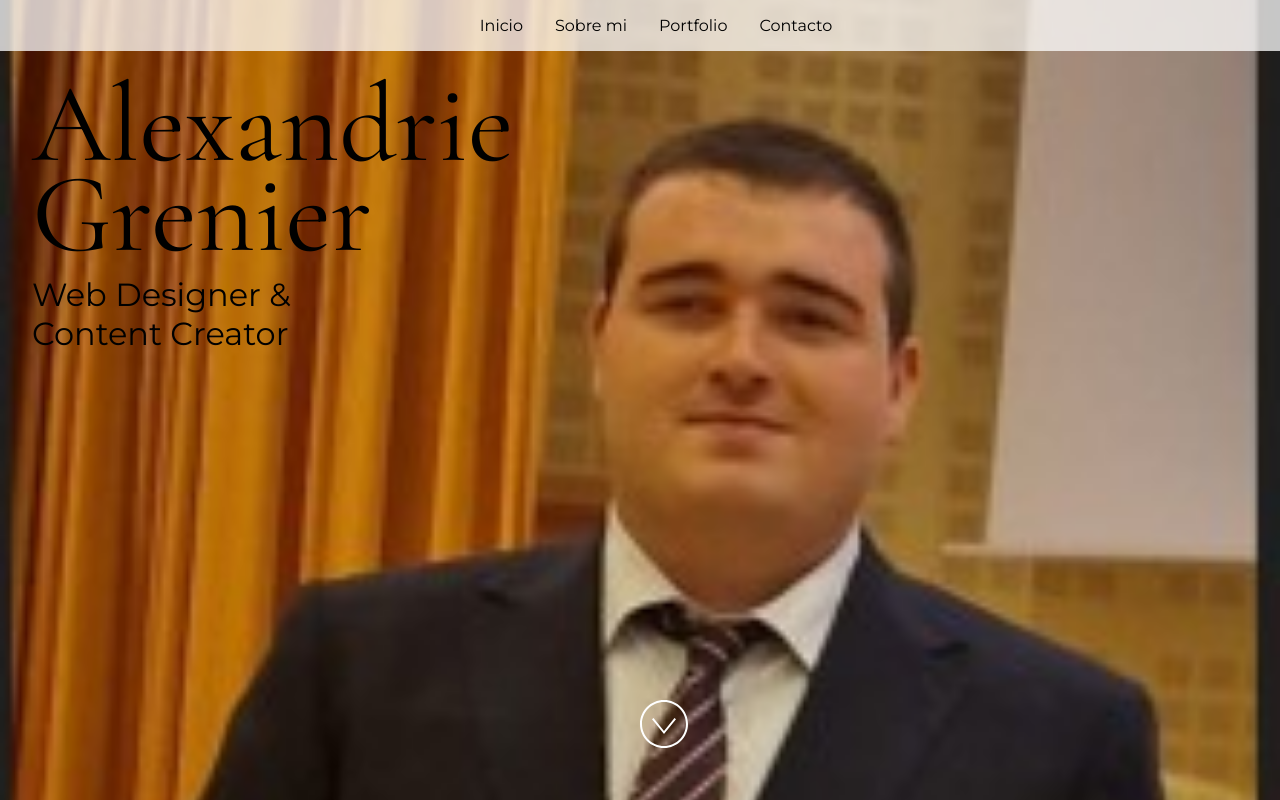
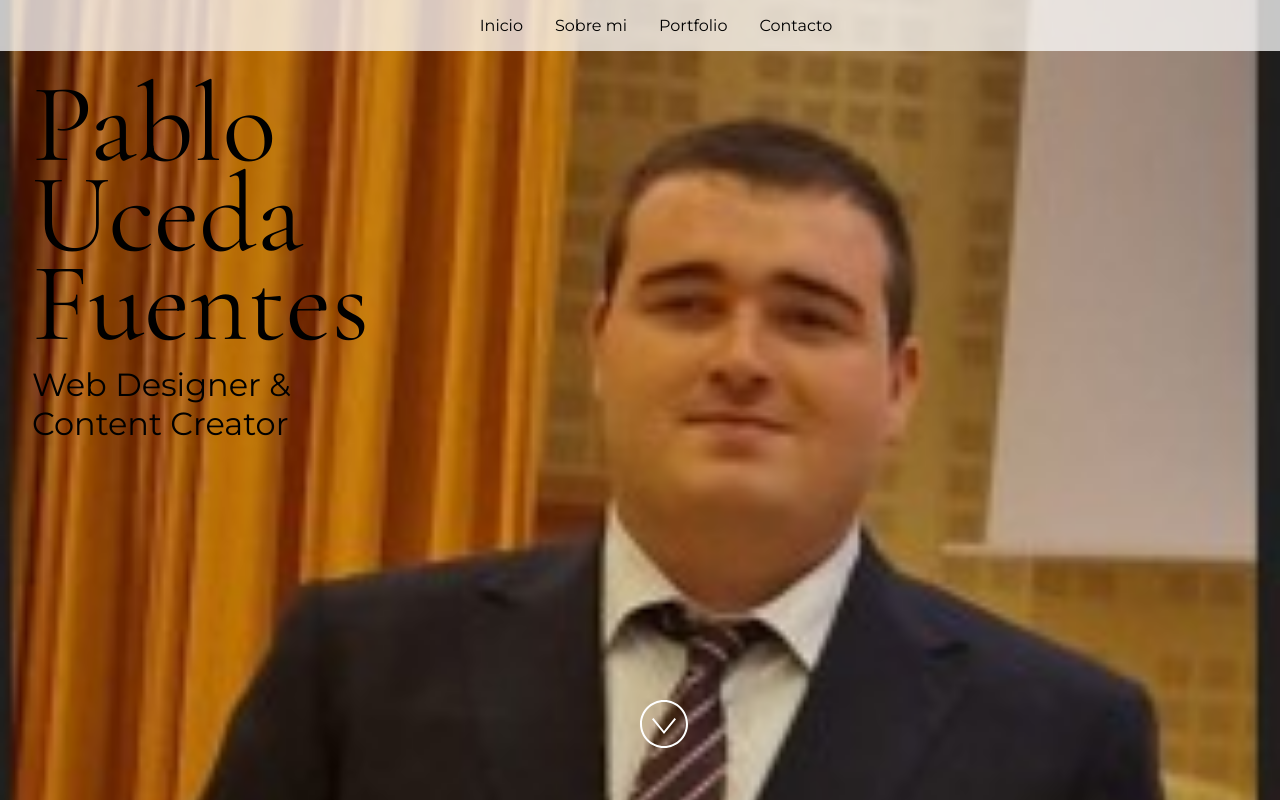
Before and after one commit to pabuce/SWA-Azure, a React (Vite) app: page / in a window 1280 px wide. Built offline with nearby package versions, Linux system fonts and the light colour scheme.

Commit message:
Update Home.jsx

```diff
--- a/src/Components/Home.jsx
+++ b/src/Components/Home.jsx
@@ -29,7 +29,7 @@ const Home = ({ name, title }) => {
     <section id="home" className="min-height">
       <img className="background" src={image} alt="" />
       <div style={{ position: "absolute", top: "5rem", left: "2rem", width: "17rem" }}>
-        <h1>{name}</h1>
+        <h1>Pablo Uceda Fuentes</h1>
         <h2>{title}</h2>
       </div>
       <div style={{ position: "absolute", bottom: "3rem", left: "50%" }}>
@@ -45,8 +45,8 @@ Home.defaultProps = {
 };
 
 Home.propTypes = {
-  name: "Pablo Uceda Fuentes", //PropTypes.string.isRequired,
-  title: "Estudiante de Informática",//PropTypes.string.isRequired,
+  name: PropTypes.string.isRequired,
+  title: PropTypes.string.isRequired,
 };
 
 export default Home;
```
